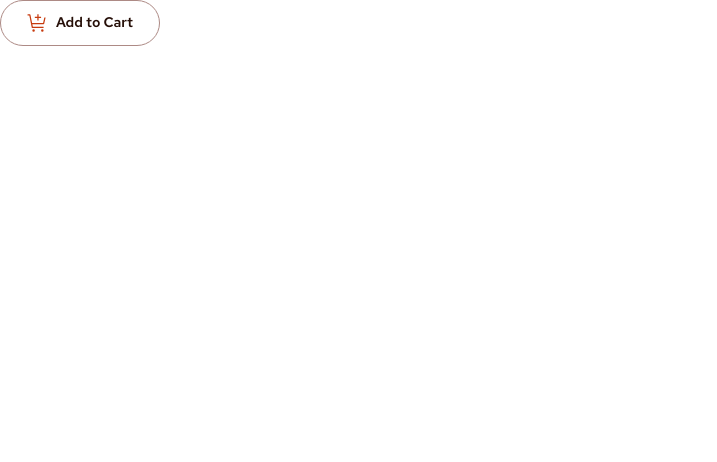
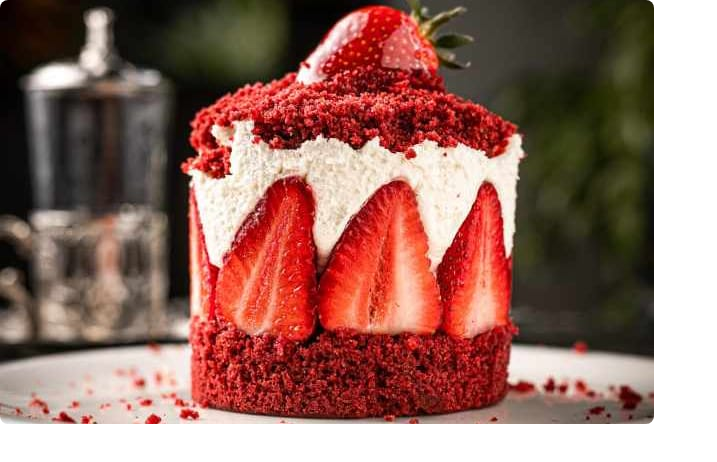
Before and after one commit to tulucalexandru/product-list-with-cart, a React (Vite) app: page / in a window 1280 px wide. Shown: the top 462 px of the page, without its empty margins (0-717 px from the left). Built offline with nearby package versions, Linux system fonts and the light colour scheme.

Commit message:
add image component #1

```diff
--- a/src/App.tsx
+++ b/src/App.tsx
@@ -1,10 +1,12 @@
 import "./App.css";
 import AddToCart from "./components/buttons/AddToCart";
+import ImageCard from "./components/cards/ImageCard";
 
 function App() {
   return (
     <>
-      <AddToCart></AddToCart>
+      {/* <AddToCart></AddToCart> */}
+      <ImageCard />
     </>
   );
 }
--- a/src/components/cards/ImageCard.tsx
+++ b/src/components/cards/ImageCard.tsx
@@ -1,7 +1,8 @@
 import ProductImage from "../../assets/images/image-cake-mobile.jpg";
+import styles from "../cards/ImageCard.module.scss";
 
 function ImageCard() {
-  return <img src={ProductImage} alt="image" />;
+  return <img src={ProductImage} alt="image" className={styles.ImageCard} />;
 }
 
 export default ImageCard;
```
